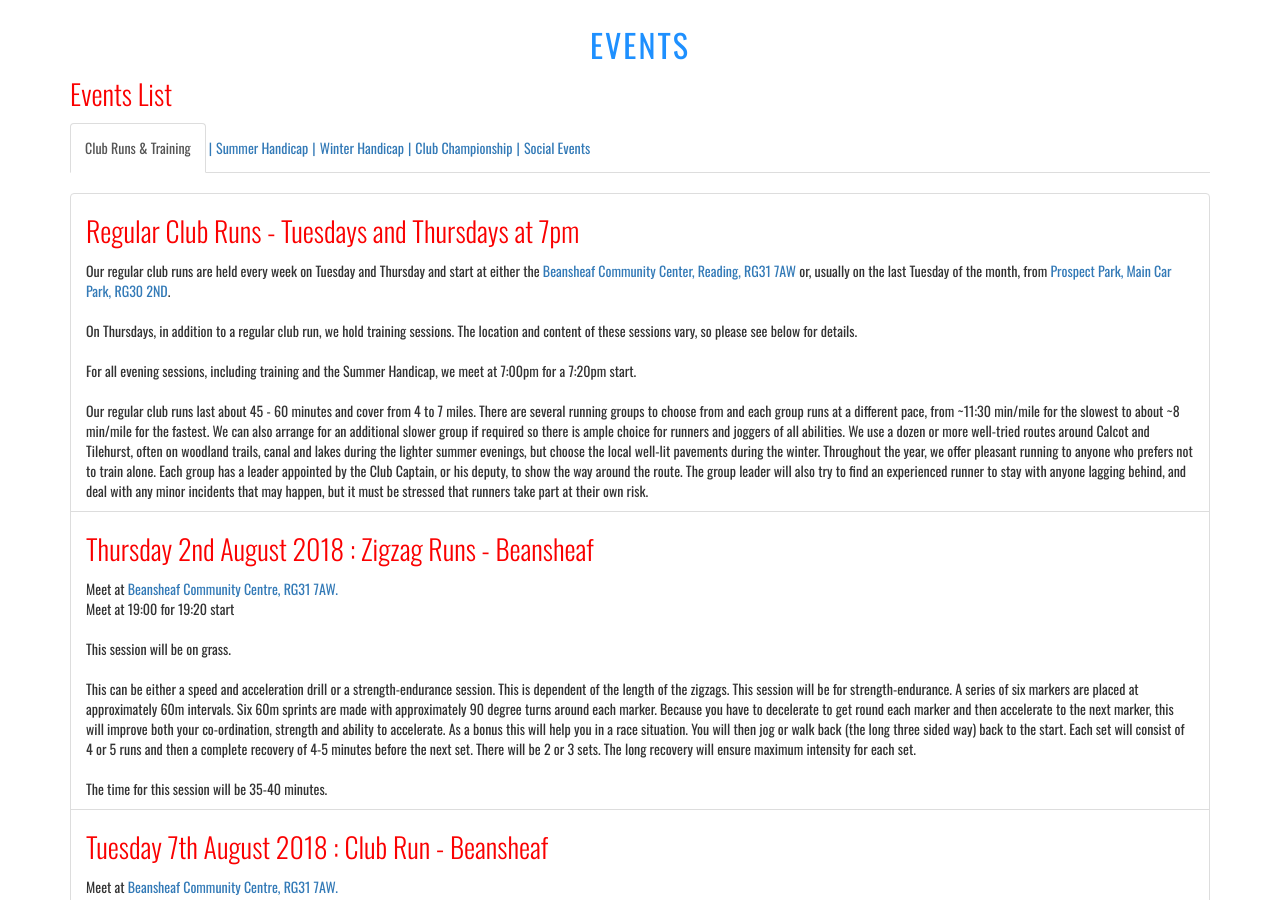
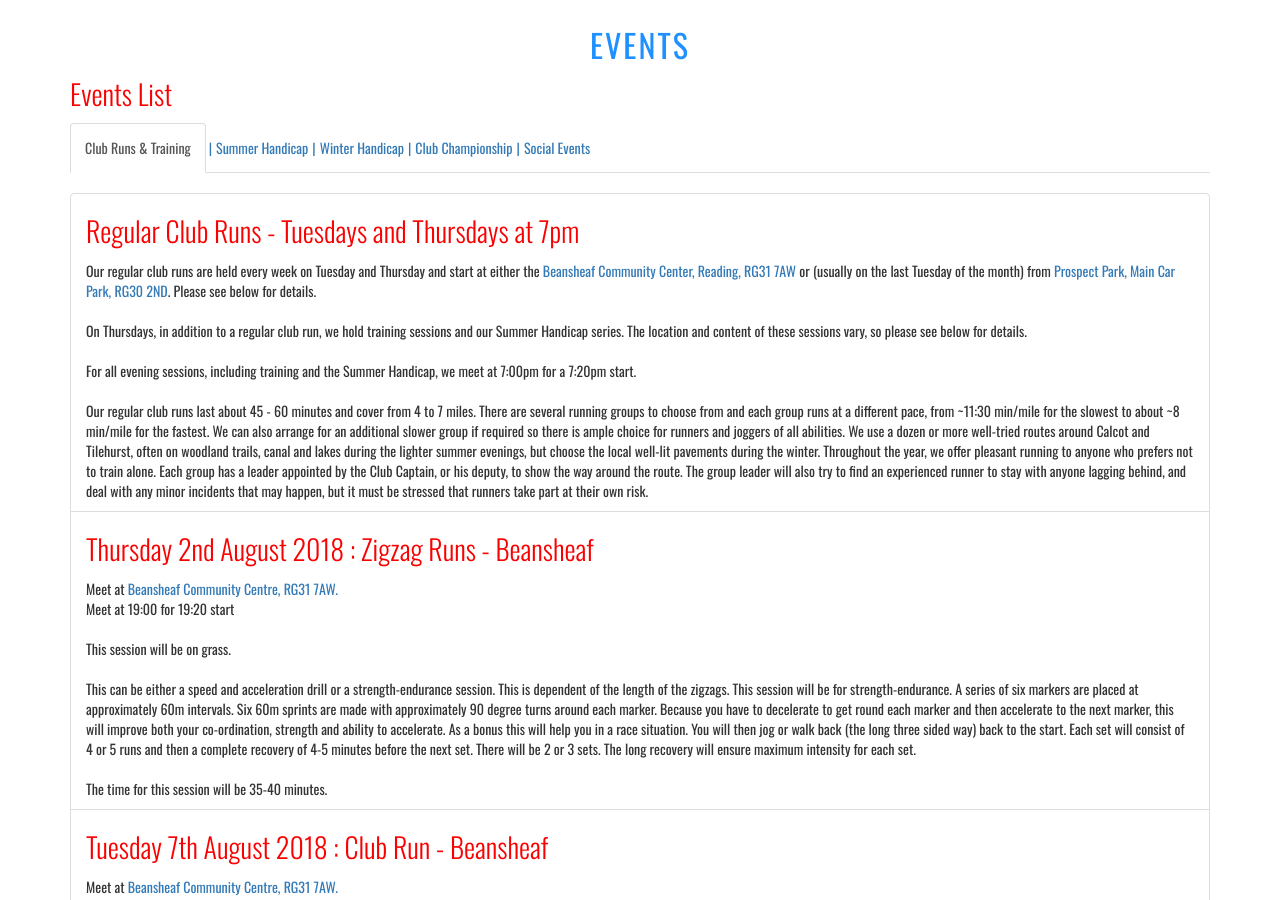
Before and after one commit to tjrobinson/readingjoggers.org, a Jekyll site: the page built from events.html, in a window 1280 px wide and 900 px high, scrolled down 512 px. Built offline with Jekyll 4.4.1, drawn with Linux system fonts in a browser that asks for light colours; nearby versions of some CDN libraries.

Commit message:
Tweaks to wording

```diff
--- a/_includes/events_clubrunsandtraining.html
+++ b/_includes/events_clubrunsandtraining.html
@@ -5,10 +5,10 @@
     <h3>Regular Club Runs - Tuesdays and Thursdays at 7pm</h3>
     Our regular club runs are held every week on Tuesday and Thursday and start at either the
     <a href="https://www.google.co.uk/maps/place/Beansheaf+Community+Centre/@51.438765,-1.050468,17z/data=!3m1!4b1!4m2!3m1!1s0x4876995b2055a6c3:0x5e5d81beae0b0b3b"
-      target="_blank">Beansheaf Community Center, Reading, RG31 7AW</a> or, usually on the last Tuesday of the month, from <a href="https://www.google.co.uk/maps/place/Prospect+Park/@51.4482918,-1.0131572,16z/data=!4m2!3m1!1s0x48769bbdeb5b73e5:0xdd1dd918a5735bc">Prospect
-      Park, Main Car Park, RG30 2ND</a>.
+      target="_blank">Beansheaf Community Center, Reading, RG31 7AW</a> or (usually on the last Tuesday of the month) from <a href="https://www.google.co.uk/maps/place/Prospect+Park/@51.4482918,-1.0131572,16z/data=!4m2!3m1!1s0x48769bbdeb5b73e5:0xdd1dd918a5735bc">Prospect
+      Park, Main Car Park, RG30 2ND</a>. Please see below for details.
     <br>
-    <br>On Thursdays, in addition to a regular club run, we hold training sessions. The location and content of these sessions vary, so please see below for details.
+    <br>On Thursdays, in addition to a regular club run, we hold training sessions and our Summer Handicap series. The location and content of these sessions vary, so please see below for details.
     <br>
     <br>For all evening sessions, including training and the Summer Handicap, we meet at 7:00pm for a 7:20pm start.
     <br>
```
